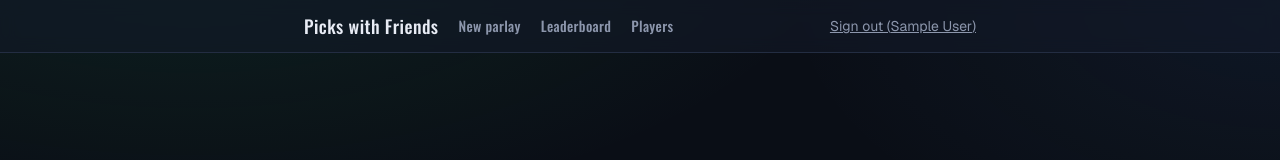
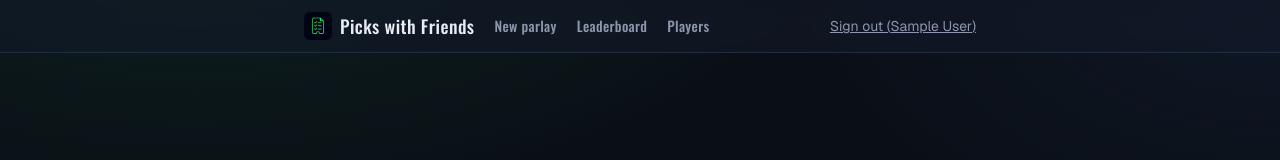
Before and after one commit to mmcintyre1/picks-with-friends, a Next.js app: page /login in a window 1280 px wide. Shown: the top 160 px of the page. Built offline with nearby package versions, Linux system fonts and the light colour scheme; no server answers; the database is empty; sample sign-in values are in the browser's storage.

Commit message:
added icon to homerow

```diff
--- a/components/NavLinks.tsx
+++ b/components/NavLinks.tsx
@@ -1,5 +1,6 @@
 "use client";
 
+import Image from "next/image";
 import Link from "next/link";
 import { usePathname } from "next/navigation";
 
@@ -16,10 +17,12 @@ export function NavLinks() {
     <nav className="flex items-center gap-4 sm:gap-5">
       <Link
         href="/"
-        className={`font-display text-lg tracking-wide ${pathname === "/" ? "text-accent" : "text-foreground"}`}
+        className={`flex items-center gap-2 font-display text-lg tracking-wide ${
+          pathname === "/" ? "text-accent" : "text-foreground"
+        }`}
       >
+        <Image src="/icon.png" alt="" width={28} height={28} className="rounded-md" priority />
         <span className="hidden sm:inline">Picks with Friends</span>
-        <span className="sm:hidden">🎟️ Picks</span>
       </Link>
       {NAV_LINKS.map((link) => {
         const active = pathname.startsWith(link.href);
```
